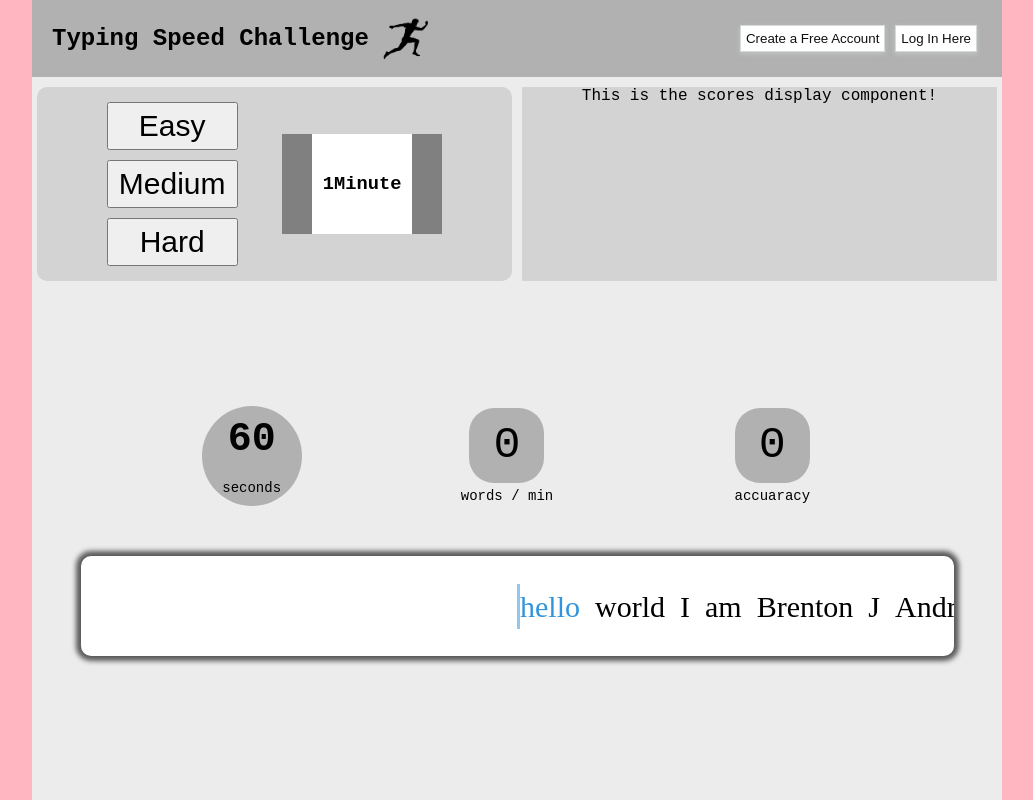
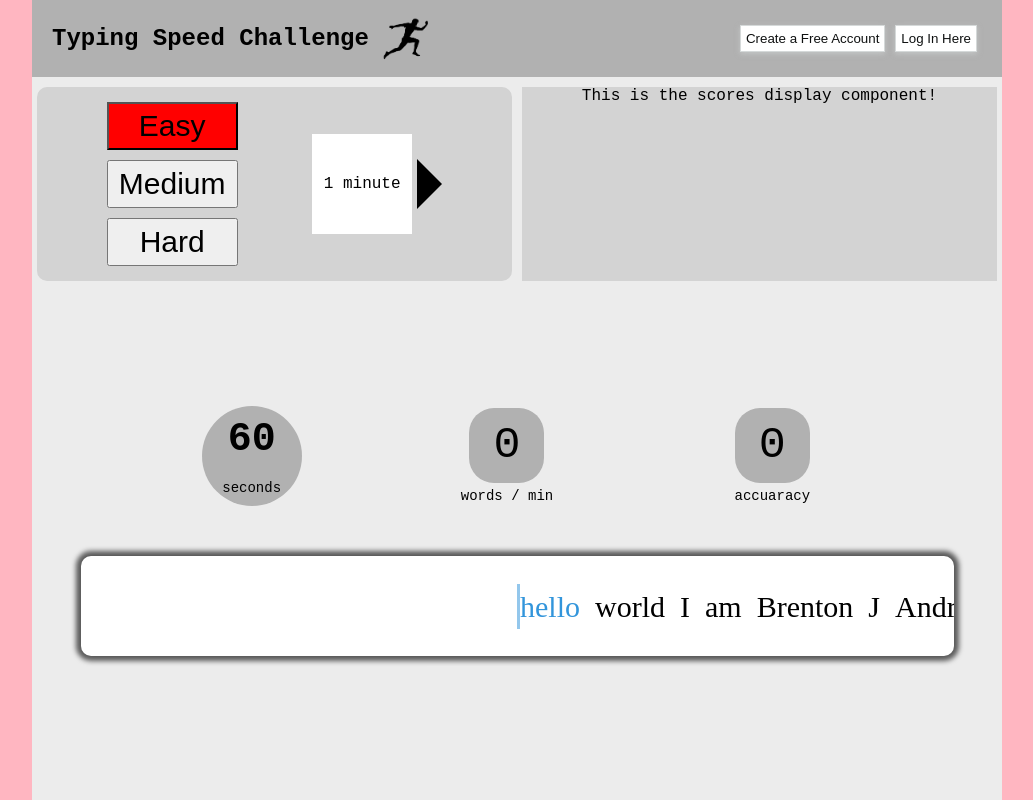
Before and after one commit to brenton-j-andrews/typing_practice_application, a React (Create React App) app: page / in a window 1280 px wide. Shown: the whole page, without its empty margins (123-1156 px from the left). Built offline with nearby package versions, Linux system fonts and the light colour scheme; a web font is replaced by a local one.

Commit message:
Upper level selector section completed aside from styling.

```diff
--- a/src/App.js
+++ b/src/App.js
@@ -1,4 +1,4 @@
-import { useState } from "react";
+import { useEffect, useState } from "react";
 
 import Header from './Components/Header/Header';
 import Selection from './Components/Selection/Selection';
@@ -9,7 +9,12 @@ import './App.css';
 
 function App() {
 
+  const [ typingDifficulty, setTypingDifficulty ] = useState("easy");
   const [ typingTime, setTypingTime ] = useState(1);
+
+  useEffect(() => {
+    console.log(typingDifficulty, typingTime);
+  }, [ typingDifficulty, typingTime ]);
 
   return (
     <div className="app-wrapper">
@@ -17,6 +22,8 @@ function App() {
 
       <div className="app-upper">
         <Selection
+          typingDifficulty={typingDifficulty}
+          setTypingDifficulty={setTypingDifficulty}
           typingTime={typingTime}
           setTypingTime={setTypingTime}
         />
--- a/src/Components/Selection/Selection.jsx
+++ b/src/Components/Selection/Selection.jsx
@@ -2,30 +2,50 @@
  * The selection component allows the user to select a 'level' and time setting for the typing challenge.
  */
 
-import React, { useRef } from 'react';
+import React from 'react';
 
 import "./selection.css";
 
-const Selection = ({ typingTime, setTypingTime }) => {
-
-  const handleTimeChange = () => {
-
-  }
+const Selection = ({
+  typingDifficulty,
+  setTypingDifficulty,
+  typingTime,
+  setTypingTime
+}) => {
 
   return (
     <div className='selection-wrapper'>
       <div className="upper-selection-menu">
 
         <div className="upper-selection-difficulty-options">
-          <button className="difficulty-selector">
+          <button
+          className={
+            typingDifficulty === "easy"
+            ? "difficulty-selector selected"
+            : "difficulty-selector"
+            }
+            onClick={() => {setTypingDifficulty("easy")}}
+          >
             Easy
           </button>
 
-          <button className="difficulty-selector">
+          <button className={
+            typingDifficulty === "medium"
+            ? "difficulty-selector selected"
+            : "difficulty-selector"
+            }
+            onClick={() => {setTypingDifficulty("medium")}}
+          >
             Medium
           </button>
 
-          <button className="difficulty-selector">
+          <button className={
+            typingDifficulty === "hard"
+            ? "difficulty-selector selected"
+            : "difficulty-selector"
+            }
+            onClick={() => {setTypingDifficulty("hard")}}
+          >
             Hard
           </button>
         </div>
@@ -34,16 +54,28 @@ const Selection = ({ typingTime, setTypingTime }) => {
 
           <div className="time-options-wrapper">
 
-            <div className="time-decrement time-arrow"> </div>
+            <div className="selector-arrow-wrapper">
+              {typingTime > 1 &&
+                <div
+                  className="selector-arrow arrow-left"
+                  onClick={() => {setTypingTime(typingTime - 1)}}
+                />
+              }
+            </div>
+
 
             <div className="selected-time-display">
-              <h3>1</h3>
-              <br />
-              <h3> Minute </h3>
+              <span> { typingTime } {typingTime === 1 ? "minute" : "minutes"} </span>
             </div>
 
-            <div className="time-increment time-arrow"></div>
-
+            <div className="selector-arrow-wrapper">
+              {typingTime < 3 &&
+                <div
+                  className="selector-arrow arrow-right"
+                  onClick={() => {setTypingTime(typingTime + 1)}}
+                />
+              }
+            </div>
           </div>
         </div>
       </div>
--- a/src/Components/Selection/selection.css
+++ b/src/Components/Selection/selection.css
@@ -27,8 +27,13 @@
   margin: 5px 0px;
 }
 
+.selected {
+  background-color: red;
+}
+
 .time-options-wrapper {
   display: flex;
+  align-items: center;
 }
 
 .selected-time-display {
@@ -40,8 +45,29 @@
   background-color: white;
 }
 
-.time-arrow {
+.time-selector-wrapper {
   height: 100px;
   width: 30px;
-  background-color: grey;
 }
+
+.selector-arrow-wrapper {
+  width: 30px;
+}
+
+.selector-arrow {
+  height: 0px;
+  width: 0px;
+  border-top: 25px solid transparent;
+  border-bottom: 25px solid transparent;
+  cursor: pointer;
+}
+
+.arrow-left {
+  margin-right: 5px;
+  border-right: 25px solid black;
+}
+
+.arrow-right {
+  margin-left: 5px;
+  border-left: 25px solid black;
+}
```
